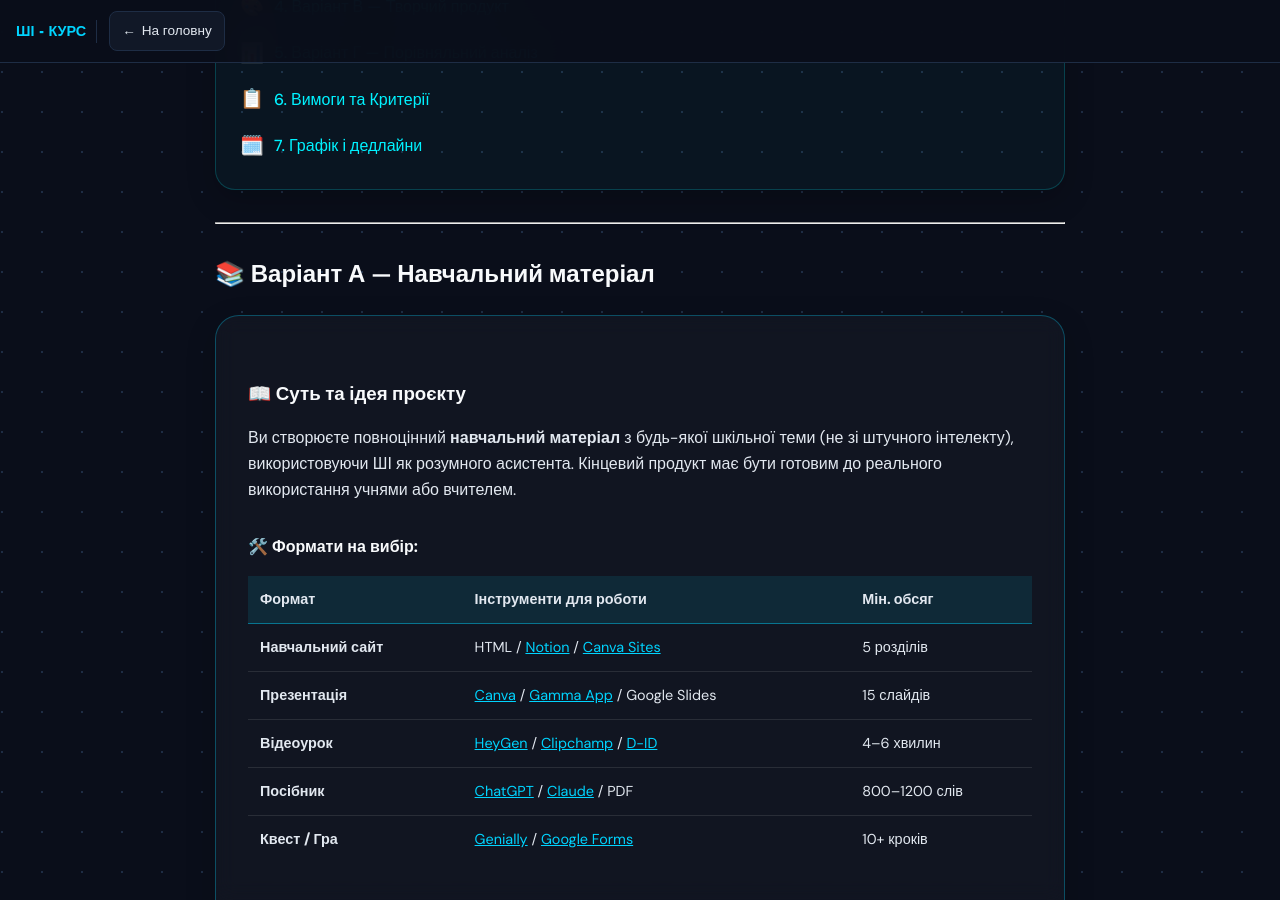
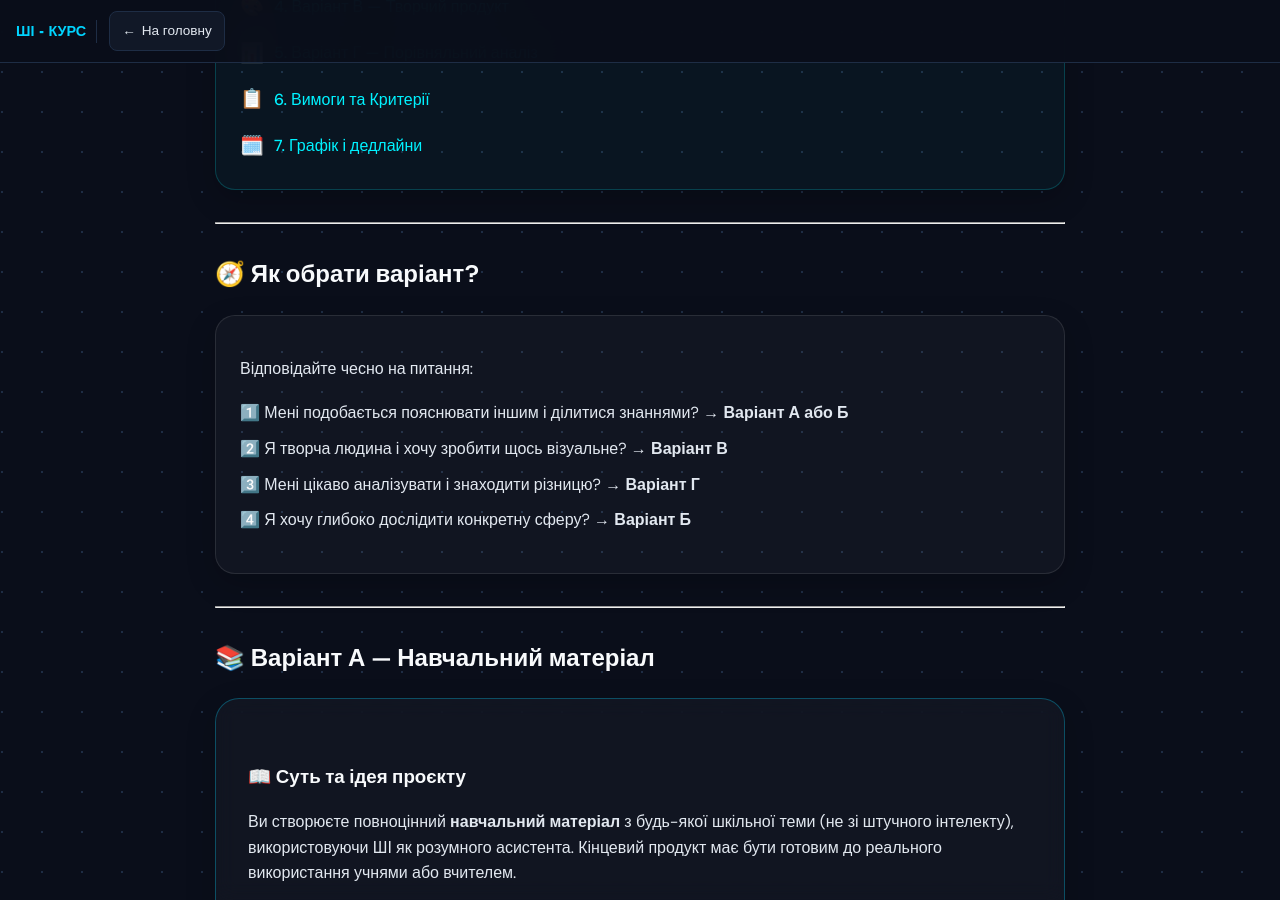
Before and after one commit to Ilona160/AI, a Jekyll site: the page built from practice/projects.md, in a window 1280 px wide and 900 px high, scrolled down 650 px. Built offline with Jekyll 4.4.1, drawn with Linux system fonts in a browser that asks for light colours.

Commit message:
Update projects.md

```diff
--- a/practice/projects.md
+++ b/practice/projects.md
@@ -58,6 +58,22 @@
 </div>
 
 ---
+
+<a id="how-to-choose"></a>
+## 🧭 Як обрати варіант?
+
+<div class="content-block" style="background: rgba(255, 255, 255, 0.03); border: 1px solid rgba(255, 255, 255, 0.1); padding: 1.5rem; border-radius: 20px;">
+    <p>Відповідайте чесно на питання:</p>
+    <ul style="list-style: none; padding: 0;">
+        <li style="margin-bottom: 10px;">1️⃣ Мені подобається пояснювати іншим і ділитися знаннями? → <strong>Варіант А або Б</strong></li>
+        <li style="margin-bottom: 10px;">2️⃣ Я творча людина і хочу зробити щось візуальне? → <strong>Варіант В</strong></li>
+        <li style="margin-bottom: 10px;">3️⃣ Мені цікаво аналізувати і знаходити різницю? → <strong>Варіант Г</strong></li>
+        <li style="margin-bottom: 10px;">4️⃣ Я хочу глибоко дослідити конкретну сферу? → <strong>Варіант Б</strong></li>
+    </ul>
+</div>
+
+---
+
 
 <a id="variant-a"></a>
 ## 📚 Варіант А — Навчальний матеріал
```
